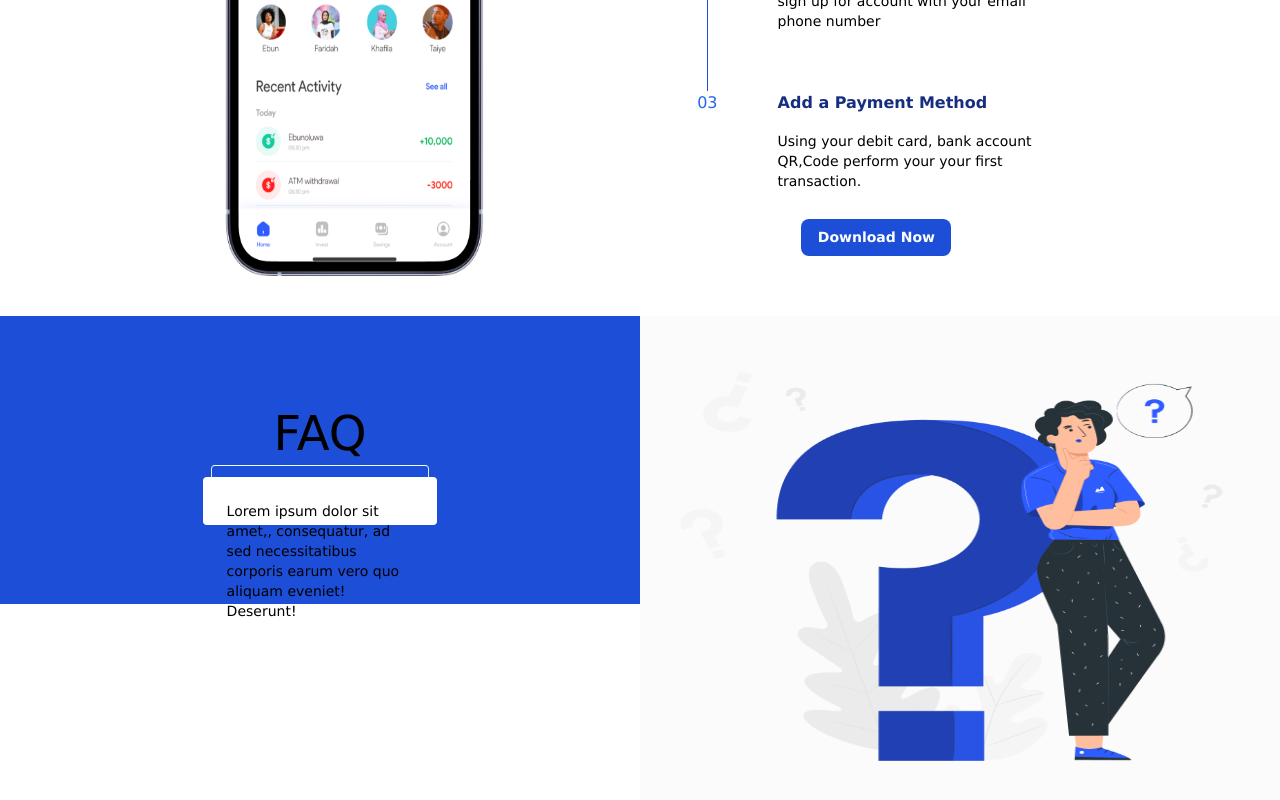
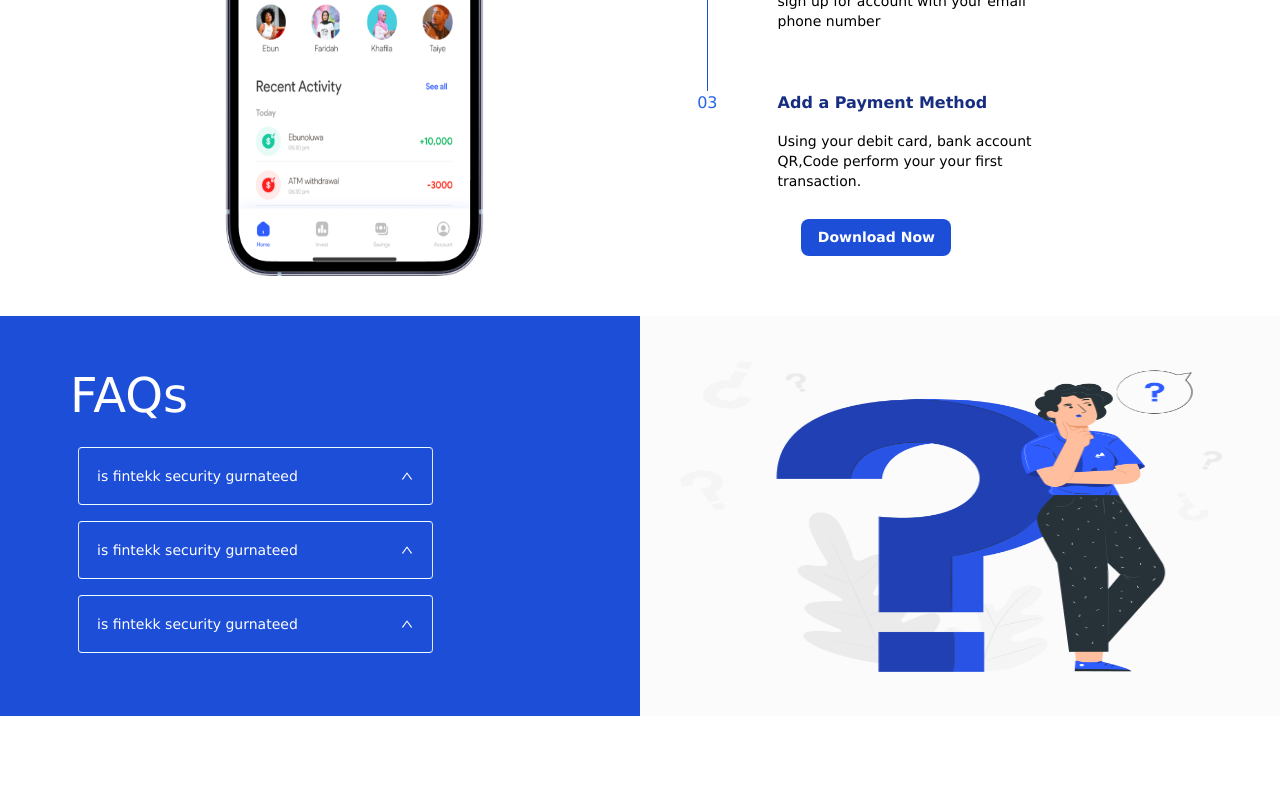
Before and after one commit to goodylove/Fintech-landing-page, a React (Vite) app: page / in a window 1280 px wide. Shown: the part 1575-2375 px from the top of the page. After the commit the page ends 2291 px from the top, so only its background shows below. Built offline with nearby package versions, Linux system fonts and the light colour scheme.

Commit message:
bg:fixed Faq

```diff
--- a/src/components/App/App.css
+++ b/src/components/App/App.css
@@ -8,7 +8,7 @@
   font-family: Verdana, Geneva, Tahoma, sans-serif;
   cursor: pointer;
 }
-.close {
+/* .close {
   position: absolute;
   height: 0;
   padding: 0;
@@ -18,7 +18,7 @@
   height: auto;
   padding: 10px;
   top: 10px;
-}
+} */
 
 .logo {
   height: 6em;
--- a/src/components/faq/index.jsx
+++ b/src/components/faq/index.jsx
@@ -1,69 +1,92 @@
 import React, { useState } from "react";
+import { AiOutlineDown, AiOutlineUp } from "react-icons/ai";
 import Illustrator from "../../.././public/illustration.png";
 const Faq = () => {
   const [show, setShow] = useState(false);
+  const [icon, setIcon] = useState(false);
+
+  const handleClick = (id) => {
+    setIcon((prev) => {
+      return !prev;
+    });
+  };
+
   return (
-    <div className="w-full flex justify-center mt-10">
-      <div className="flex w-[100%]">
-        <div className="h-[288px] w-[50%] bg-blue-700 flex justify-center items-center">
-          <div className="flex flex-col  md:w-[80%] items-center justify-center">
-            <h1 className="text-5xl text-start">FAQ</h1>
-            <ul className="">
-              <li className="text-start relative">
-                <div
-                  onClick={() => setShow((prev) => !prev)}
-                  className="border-[1px] rounded text-white text-sm  border-solid border-y-cyan-50 p-2 m-2"
-                >
-                  is fintekk security gurnateed
+    <div className="w-full flex justify-center mt-[54%] md:mt-10">
+      <div className="flex w-[100%] justify-center h-[400px] flex-col-reverse  md:flex-row ">
+        <div className=" bg-blue-700 flex justify-center md:w-[50%]">
+          <div className="flex flex-col w-[100%]   justify-center">
+            <div className="flex p-10 justify-center flex-col md:pl-[70px] ">
+              <h1 className="text-5xl text-start mb-5 text-white">FAQs</h1>
+              <ul className="flex justify-center w-full flex-col">
+                <li className="text-start relative md:w-[70%]" id="">
+                  <div className="border-[1px] rounded text-white text-sm flex justify-between  items-center  border-solid border-y-cyan-50  m-2 p-[18px]">
+                    <span> is fintekk security gurnateed</span>
+                    <div>
+                      {icon ? (
+                        <AiOutlineDown onClick={() => handleClick()} />
+                      ) : (
+                        <AiOutlineUp onClick={handleClick} />
+                      )}
                     </div>
-                <div
-                  className={`rounded bg-white text-sm p-6 translate-y-3 transition ${
-                    show ? "open" : "close"
-                  } `}
+                  </div>
+                  {/* <div
+                    className={`rounded absolute top-[42px] z-10 bg-white text-sm p-6 translate-y-3 transition
+
+                     `}
                   >
                     Lorem ipsum dolor sit amet,, consequatur, ad sed
                     necessitatibus corporis earum vero quo aliquam eveniet!
                     Deserunt!
+                  </div> */}
+                </li>
+                <li className="text-start relative md:w-[70%]">
+                  <div className="border-[1px] rounded text-white text-sm  flex justify-between  items-center  border-solid border-y-cyan-50  m-2 p-[18px]">
+                    <span>is fintekk security gurnateed</span>
+                    <div>
+                      {icon ? (
+                        <AiOutlineDown onClick={handleClick} />
+                      ) : (
+                        <AiOutlineUp onClick={handleClick} />
+                      )}
                     </div>
-              </li>
-              {/* <li className="text-start relative">
-                <span
-                  onClick={() => setShow((prev) => !prev)}
-                  className="border-[1px] rounded text-white text-sm  border-solid border-y-cyan-50 p-2 m-2"
-                >
-                  is fintekk security gurnateed
-                </span>
-                <span
-                  className={`rounded bg-white text-sm p-6 translate-y-3 transition ${
-                    show ? "visible" : "invisible"
-                  } `}
+                  </div>
+                  {/* <div
+                    className={`rounded absolute top-[42px] z-10 bg-white text-sm p-6 translate-y-3 transition
+
+                     `}
                   >
                     Lorem ipsum dolor sit amet,, consequatur, ad sed
                     necessitatibus corporis earum vero quo aliquam eveniet!
                     Deserunt!
-                </span>
+                  </div> */}
                 </li>
-              <li className="text-start">
-                <span
-                  onClick={() => setShow((prev) => !prev)}
-                  className="border-[1px] rounded text-white text-sm  border-solid border-y-cyan-50 p-2 m-2"
-                >
-                  is fintekk security gurnateed
-                </span>
-                <span
-                  className={`rounded bg-white text-sm p-6 translate-y-3 transition ${
-                    show ? "open" : "close"
-                  } `}
+                <li className="text-start md:w-[70%]">
+                  <div className="border-[1px] rounded text-white text-sm  flex items-center justify-between  border-solid border-y-cyan-50  m-2 p-[18px]">
+                    <span> is fintekk security gurnateed</span>
+                    <div>
+                      {icon ? (
+                        <AiOutlineDown onClick={handleClick} />
+                      ) : (
+                        <AiOutlineUp onClick={handleClick} />
+                      )}
+                    </div>
+                  </div>
+                  {/* <div
+                    className={`rounded absolute top-[42px] z-10 bg-white text-sm p-6 translate-y-3 transition
+
+                     `}
                   >
                     Lorem ipsum dolor sit amet,, consequatur, ad sed
                     necessitatibus corporis earum vero quo aliquam eveniet!
                     Deserunt!
-                </span>
-              </li> */}
+                  </div> */}
+                </li>
               </ul>
             </div>
           </div>
-        <div className="h-[500px] w-[50%] flex justify-center">
+        </div>
+        <div className="flex justify-center md:w-[50%]">
           <img src={Illustrator} alt="" className="w-[100%] h-[100%]" />
         </div>
       </div>
```
Lines whose indentation alone changed are shown as unchanged.
